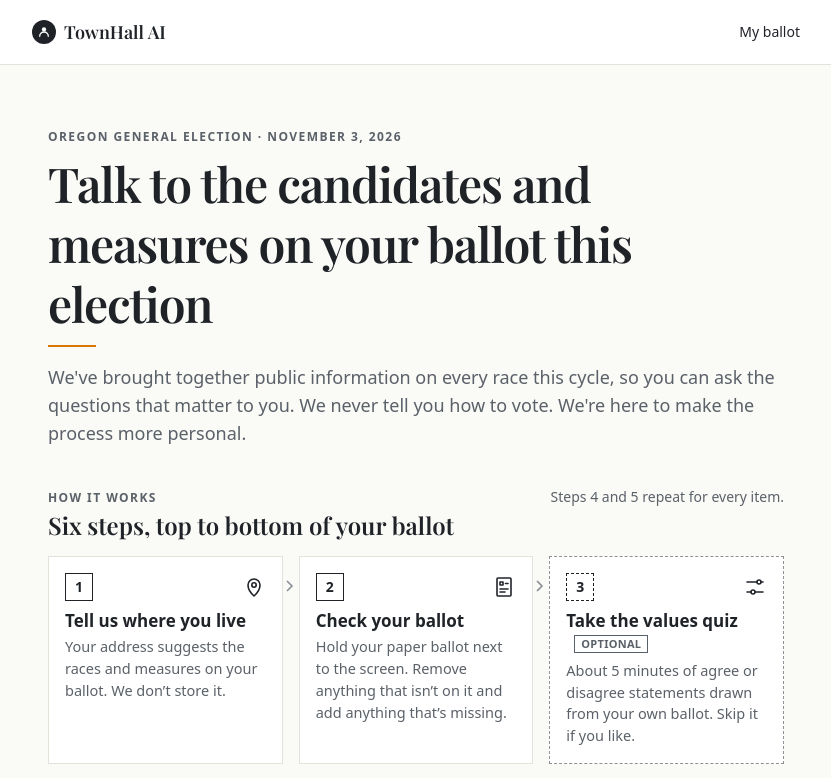
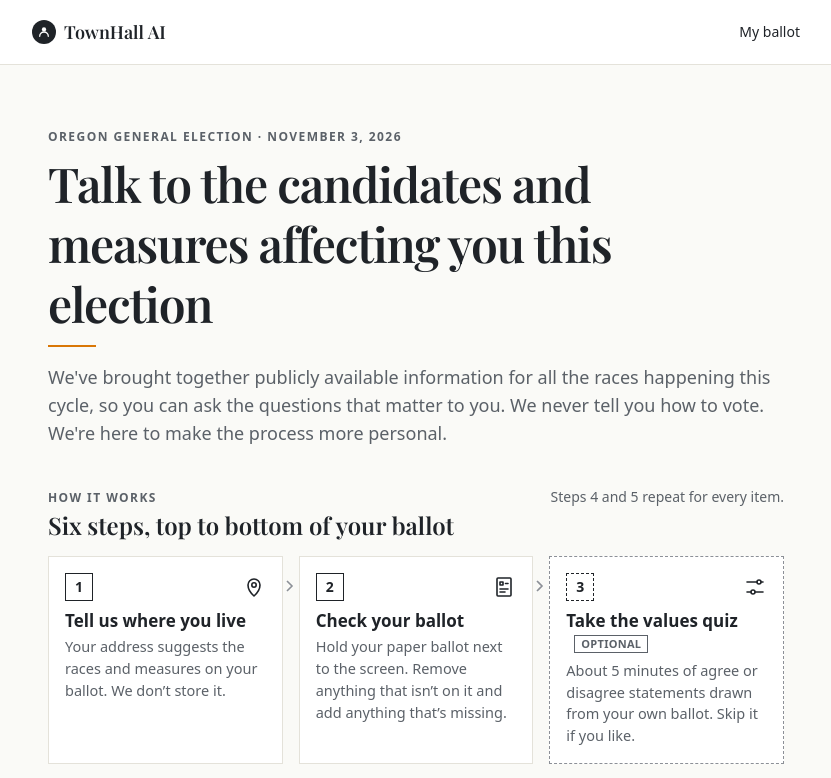
Before and after one commit to prash-pek/VirtualTownHall, a Next.js app: page / in a window 1280 px wide. Shown: the top 778 px of the page, without its empty margins (224-1055 px from the left). Built offline with nearby package versions, Linux system fonts and the light colour scheme; no server answers.

Commit message:
Homepage: use Prash's exact headline and subhead wording
Co-Authored-By: Claude Opus 5.5 (1M context) <noreply@anthropic.com>
Claude-Session: https://claude.ai/code/session_01ARF7zmWg9ynGNK76g1ekf1

```diff
--- a/app/page.tsx
+++ b/app/page.tsx
@@ -9,12 +9,13 @@ export default function Home() {
       <div>
         <p className="eyebrow">Oregon General Election · November 3, 2026</p>
         <h1 className="mt-2 font-display text-4xl leading-tight font-semibold tracking-tight sm:text-5xl">
-          Talk to the candidates and measures on your ballot this election
+          Talk to the candidates and measures affecting you this election
         </h1>
         <div className="title-rule" />
         <p className="mt-4 text-lg text-muted">
-          We&apos;ve brought together public information on every race this cycle, so you can ask the questions that
-          matter to you. We never tell you how to vote. We&apos;re here to make the process more personal.
+          We&apos;ve brought together publicly available information for all the races happening this cycle, so you can
+          ask the questions that matter to you. We never tell you how to vote. We&apos;re here to make the process more
+          personal.
         </p>
       </div>
       <HowItWorks />
```
